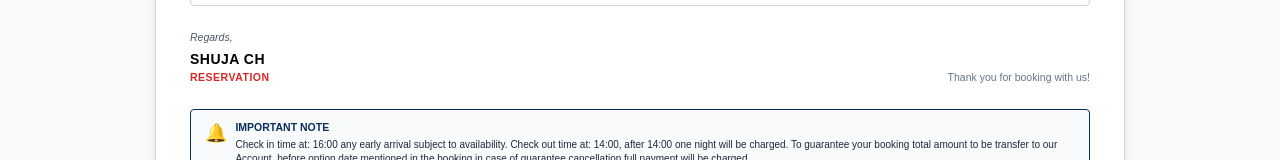
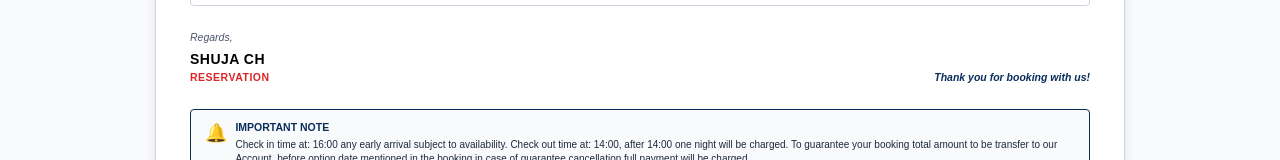
Before and after one commit to ZAID002/travelling-agency-, a Next.js app: page /admin/hotel-vouchers in a window 1280 px wide. Shown: the part 3195-3355 px from the top of the page. Built offline with nearby package versions, Linux system fonts and the light colour scheme; no server answers; the database is empty; a web font is replaced by a local one.

Commit message:
Update Thank you for booking with us text styling to dark blue bold italic

```diff
--- a/app/admin/hotel-vouchers/page.js
+++ b/app/admin/hotel-vouchers/page.js
@@ -1116,7 +1116,7 @@ function HotelVoucherGeneratorContent() {
                         RESERVATION
                       </div>
                     </div>
-                    <div style={{ textAlign: 'right', fontSize: '10.5px', color: '#64748b' }}>
+                    <div style={{ textAlign: 'right', fontSize: '10.5px', color: '#0a2e5c', fontWeight: 'bold', fontStyle: 'italic' }}>
                       Thank you for booking with us!
                     </div>
                   </div>
```
